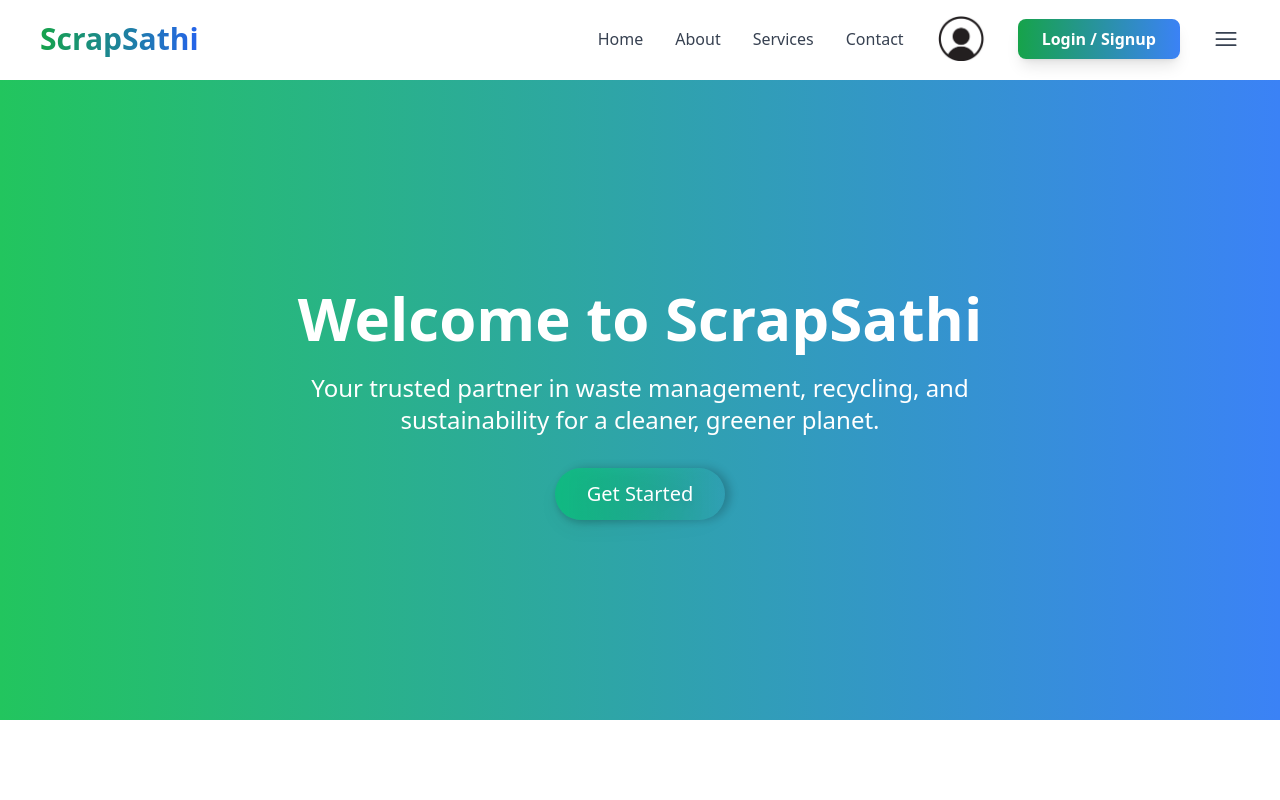
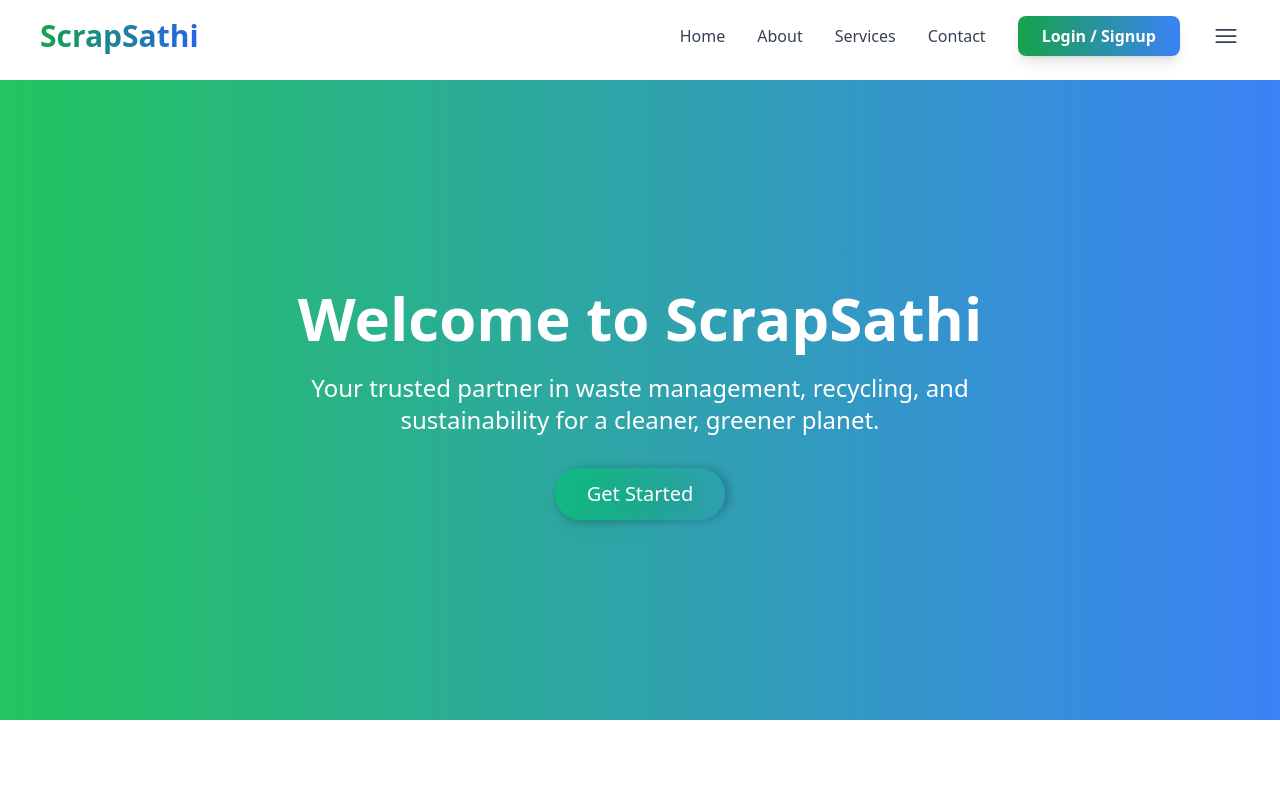
Before and after one commit to amankum2004/ScrapSathi, a React (Vite) app in the folder Frontend/: page / in a window 1280 px wide. Shown: the top 800 px of the page. Built offline with nearby package versions, Linux system fonts and the light colour scheme; no server answers.

Commit message:
final updations

```diff
--- a/Frontend/src/components/Navbar.jsx
+++ b/Frontend/src/components/Navbar.jsx
@@ -59,7 +59,6 @@ const Navbar = ({ to, label, onClick }) => {
 
             {loggedIn ? (
               <>
-                {/* Hide profile image on small screens */}
                 <img
                   alt="img"
                   className="img hidden md:block"
@@ -70,14 +69,13 @@ const Navbar = ({ to, label, onClick }) => {
               </>
             ) : (
               <>
-                {/* Hide profile image on small screens */}
-                <img
+                {/* <img
                   alt="img"
                   className="img hidden sm:block"
                   src="/images/dp_logo.jpg"
                   width="50"
                   height="50"
-                />
+                /> */}
                 <ul className="nav-item login-item">
                   <Link
                     to="/login"
@@ -157,13 +155,13 @@ const Navbar = ({ to, label, onClick }) => {
               </>
             ) : (
               <>
-                <img
+                {/* <img
                   alt="img"
                   className="img hidden sm:block"
                   src="/images/dp_logo.jpg"
                   width="50"
                   height="50"
-                />
+                /> */}
                 <ul className="nav-item login-item">
                   <Link
                     to="/login"
```
